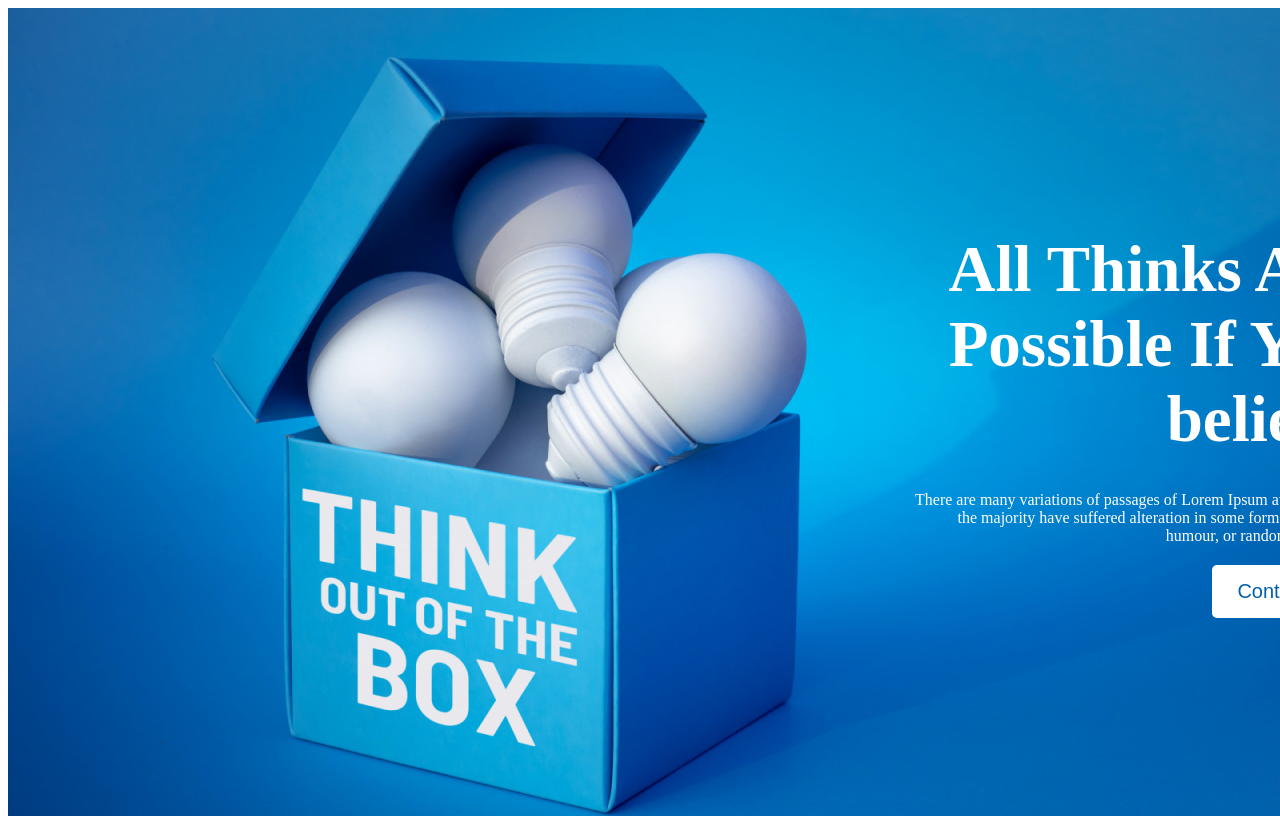
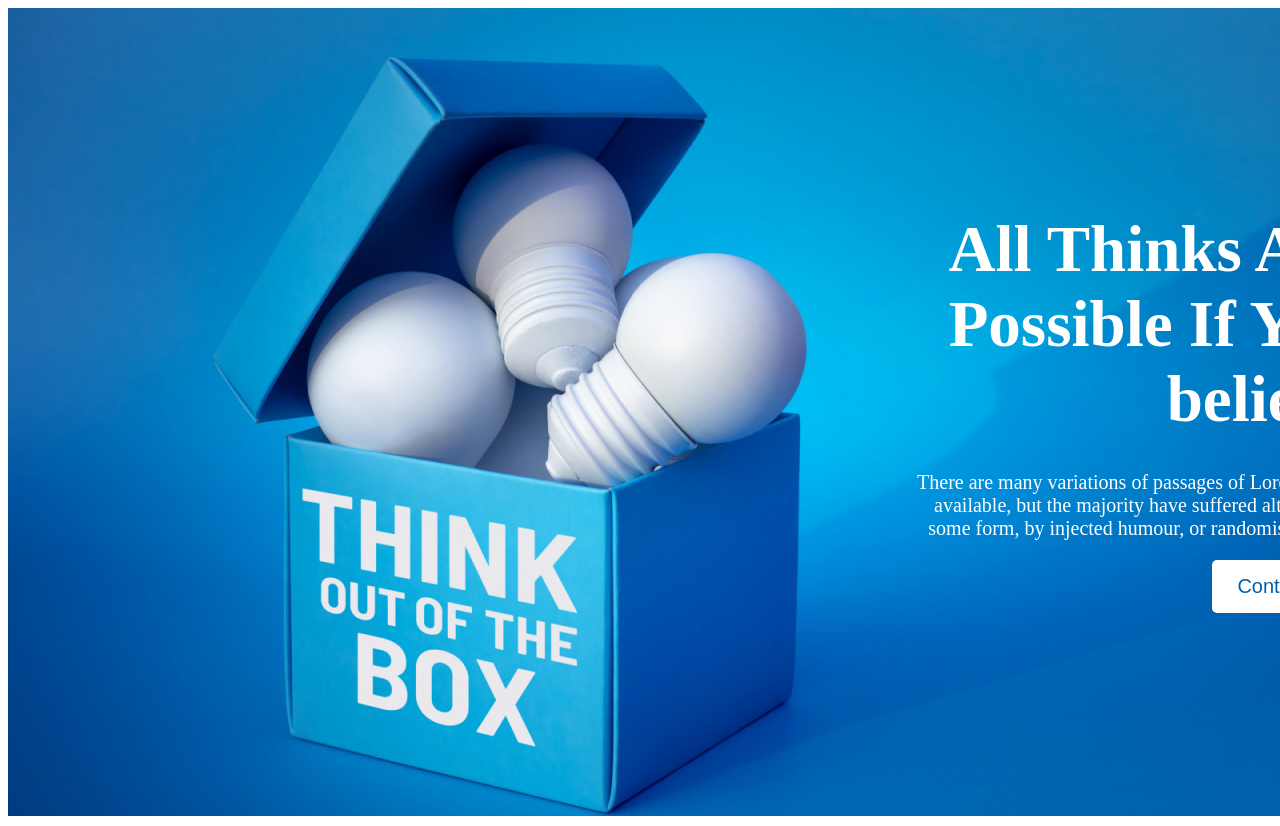
Before and after one commit to dola-barai/New-Year-Misson, a plain HTML site: page index.html in a window 1280 px wide. Shown: the top 826 px of the page. Drawn offline with Linux system fonts and the light colour scheme.

Commit message:
heading-part-correction

```diff
--- a/Styles/style.css
+++ b/Styles/style.css
@@ -8,7 +8,7 @@
 .heading-text{
     text-align: right;
     margin-right: 250px;
-    padding-top: 170px;
+    padding-top: 150px;
     margin-left: 900px;
 }
 .heading-title{
@@ -16,7 +16,7 @@
     color: white;
 }
 .heading-description{
-    font-size: 16px;
+    font-size: 20px;
     color: white;
     margin-top: -20px;
     margin-bottom: 20px;
```
